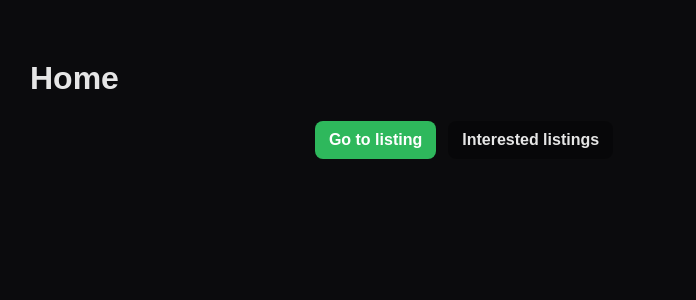
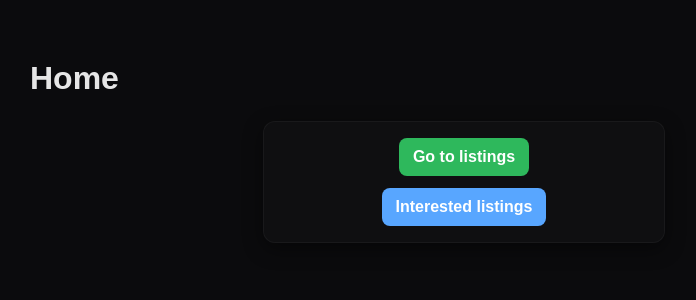
Before and after one commit to KnotATypo/Rent-Finder, a Flask app: page / in a window 1280 px wide. Shown: the part 49-349 px from the top of the page, without its empty margins (176-872 px from the left). Run offline with Flask 3, Linux system fonts and the light colour scheme; the visitor is signed in with stand-in values (Sample User, id 1); parts of the project's set-up code (start-up, migrations or seed data) failed here and were passed over.

Commit message:
Better looking buttons on home page

```diff
--- a/src/rent_finder/static/css/style.css
+++ b/src/rent_finder/static/css/style.css
@@ -540,8 +540,26 @@ body.listing-page .blurb {
     transition: background-color 120ms ease, transform 80ms ease;
 }
 
-.btn:active {
-    transform: translateY(1px);
+/* Stack home page buttons vertically and center them */
+.home-actions {
+    display: flex;
+    flex-direction: column;
+    gap: 12px;
+    align-items: center;
+    justify-content: center;
+    margin: 0; /* card handles spacing */
+    padding: 16px 12px; /* provide some internal breathing room inside card */
+}
+
+/* Card that wraps the home actions */
+.home-card {
+    max-width: 400px;
+    margin: 24px auto;
+    background: rgba(255, 255, 255, 0.02);
+    border: 1px solid rgba(255, 255, 255, 0.04);
+    border-radius: 12px;
+    box-shadow: 0 6px 20px rgba(0,0,0,0.45);
+    overflow: hidden;
 }
 
 /* Green / Red modifiers */
@@ -563,6 +581,19 @@ body.listing-page .blurb {
 .btn--red:hover,
 .btn--red:focus {
     background: #c0392b;
+}
+
+/* Blue modifier for the home 'Interested listings' button */
+.btn--blue {
+    background: var(--accent);
+    color: #ffffff; /* white text for better contrast */
+    border-radius: 8px;
+}
+
+.btn--blue:hover,
+.btn--blue:focus {
+    background: #2b8fff; /* slightly darker blue on hover */
+    color: #ffffff;
 }
 
 /* Listing actions layout: two equal buttons side-by-side */
--- a/src/rent_finder/templates/index.html
+++ b/src/rent_finder/templates/index.html
@@ -4,8 +4,10 @@
 
 {% block content %}
 <h1>Home</h1>
-<p style="text-align: center; margin-top: 24px; display:flex; gap:12px; justify-content:center;">
-    <a class="btn btn--green" href="/listing/">Go to listing</a>
-    <a class="btn" href="{{ url_for('interested') }}">Interested listings</a>
-</p>
+<div class="home-card">
+    <p class="home-actions">
+        <a class="btn btn--green" href="/listing/">Go to listings</a>
+        <a class="btn btn--blue" href="{{ url_for('interested') }}">Interested listings</a>
+    </p>
+</div>
 {% endblock %}
```
